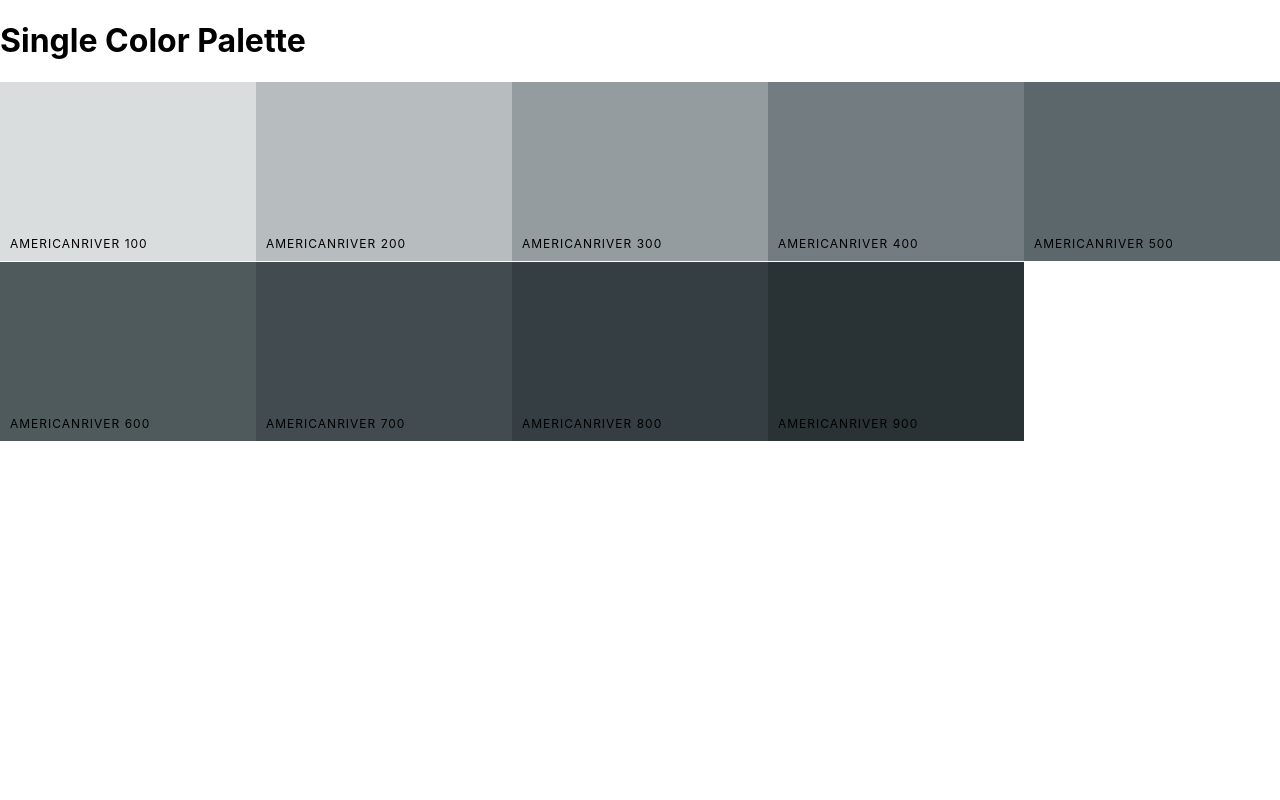
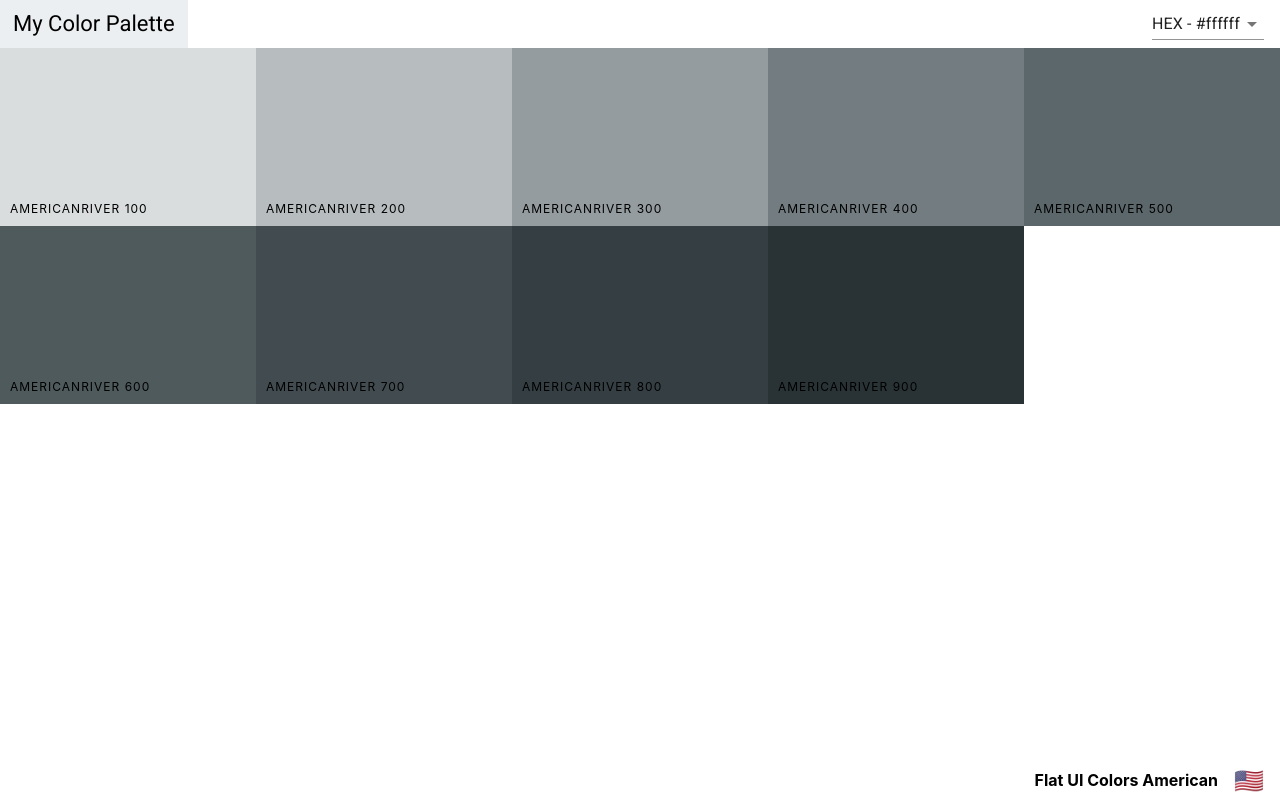
Before and after one commit to florxgomez/react-colors, a React (Create React App) app: page /palette/flat-ui-colors-american/americanriver in a window 1280 px wide. Built offline with nearby package versions, Linux system fonts and the light colour scheme.

Commit message:
add navbar and footer

```diff
--- /dev/null
+++ b/src/components/Footer.js
@@ -0,0 +1,12 @@
+import React from 'react';
+
+const Footer = ({ paletteName, emoji }) => {
+  return (
+    <footer className="palette-footer">
+      {paletteName}
+      <span className="emoji">{emoji}</span>
+    </footer>
+  );
+};
+
+export default Footer;
--- a/src/components/NavBar.js
+++ b/src/components/NavBar.js
@@ -9,7 +9,7 @@ import Slider from 'rc-slider';
 import 'rc-slider/assets/index.css';
 import '../styles/NavBar.css';
 
-const NavBar = ({ level, changeLevel, handleChange }) => {
+const NavBar = ({ level, changeLevel, handleChange, showingAllColors }) => {
   const [format, setFormat] = useState('hex');
   const [open, setOpen] = useState(false);
 
@@ -28,6 +28,7 @@ const NavBar = ({ level, changeLevel, handleChange }) => {
       <div className="logo">
         <Link to="/">My Color Palette</Link>
       </div>
+      {showingAllColors && (
         <div className="slider-container">
           <span>Level: {level}</span>
           <div className="slider">
@@ -52,6 +53,8 @@ const NavBar = ({ level, changeLevel, handleChange }) => {
             />
           </div>
         </div>
+      )}
+
       <div className="select-container">
         <Select value={format} onChange={handleChangeFormat}>
           <MenuItem value="hex">HEX - #ffffff</MenuItem>
--- a/src/components/Palette.js
+++ b/src/components/Palette.js
@@ -1,11 +1,12 @@
 import React, { useState } from 'react';
 import ColorBox from './ColorBox';
 import NavBar from './NavBar';
+import Footer from './Footer';
 import '../styles/Palette.css';
 
 const Palette = ({ palette: { colors, paletteName, emoji, id } }) => {
+  const [format, setFormat] = useState('hex');
   const [level, setLevel] = useState(500);
-  const [format, setFormat] = useState('hex');
 
   const colorBoxes = colors[level].map((color) => {
     return (
@@ -33,12 +34,10 @@ const Palette = ({ palette: { colors, paletteName, emoji, id } }) => {
         level={level}
         changeLevel={changeLevel}
         handleChange={changeFormat}
+        showingAllColors
       />
       <div className="palette-colors">{colorBoxes}</div>
-      <footer className="palette-footer">
-        {paletteName}
-        <span className="emoji">{emoji}</span>
-      </footer>
+      <Footer paletteName={paletteName} emoji={emoji} />
     </div>
   );
 };
--- a/src/components/PaletteList.js
+++ b/src/components/PaletteList.js
@@ -1,5 +1,4 @@
 import React from 'react';
-import { Link } from 'react-router-dom';
 import { withStyles } from '@material-ui/styles';
 import MiniPalette from './MiniPalette';
 
@@ -45,7 +44,7 @@ const PaletteList = ({ palettes, classes, history }) => {
         </nav>
         <div className={classes.palettes}>
           {palettes.map((palette) => (
-            <MiniPalette {...palette} onClick={() => goToPalette(palette.id)} />
+            <MiniPalette {...palette} onClick={() => goToPalette(palette.id)} key={palette.id}/>
           ))}
         </div>
       </div>
--- a/src/components/SingleColorPalette.js
+++ b/src/components/SingleColorPalette.js
@@ -1,7 +1,11 @@
-import React, { useState, useEffect } from 'react';
+import React, { useState } from 'react';
 import ColorBox from './ColorBox';
+import NavBar from './NavBar';
+import Footer from './Footer';
 
 const SingleColorPalette = ({ palette, colorId }) => {
+  const [format, setFormat] = useState('hex');
+
   const gatherShades = (palette, colorToFilterBy) => {
     let shades = [];
     let allColors = palette.colors;
@@ -13,23 +17,28 @@ const SingleColorPalette = ({ palette, colorId }) => {
     return shades.slice(1);
   };
 
-  const [shades, setShades] = useState(gatherShades(palette, colorId));
+  const shades = gatherShades(palette, colorId);
+
+  const changeFormat = (value) => {
+    setFormat(value);
+  };
 
   const colorBoxes = shades.map((color) => {
     return (
       <ColorBox
         key={color.name}
         name={color.name}
-        background={color.hex}
+        background={color[format]}
         showLink={false}
       />
     );
   });
-
+  const { paletteName, emoji } = palette;
   return (
     <div className="palette">
-      <h1>Single Color Palette</h1>
+      <NavBar handleChange={changeFormat} showingAllColors={false} />
       <div className="palette-colors">{colorBoxes}</div>
+      <Footer paletteName={paletteName} emoji={emoji} />
     </div>
   );
 };
--- a/src/styles/Palette.css
+++ b/src/styles/Palette.css
@@ -2,6 +2,7 @@
   height: 100vh;
   display: flex;
   flex-direction: column;
+  overflow: hidden;
 }
 
 .palette-colors {
```
Lines whose indentation alone changed are shown as unchanged.
